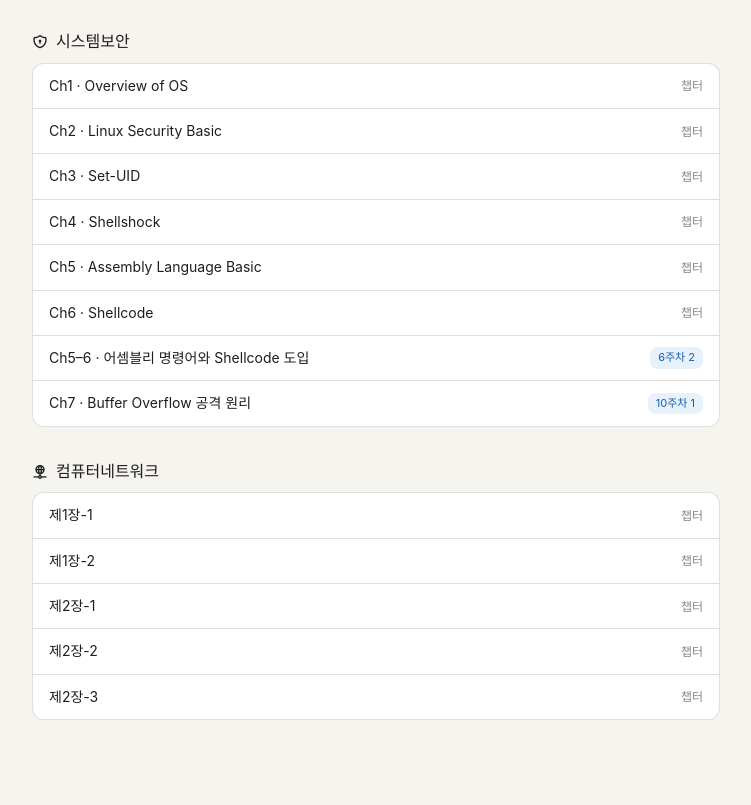
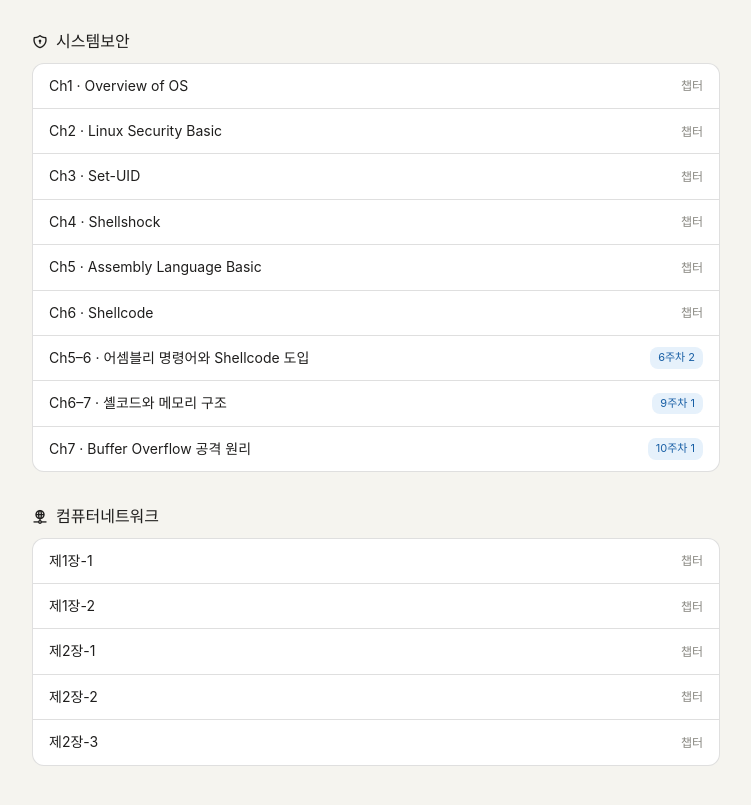
Before and after one commit to RoxyPHJ/lec_res_2026-2, a plain HTML site: page index.html in a window 1280 px wide. Shown: the part 95-900 px from the top of the page, without its empty margins (264-1015 px from the left). Before the commit the page ends 863 px from the top, so only its background shows below. Drawn offline with Linux system fonts and the light colour scheme.

Commit message:
[시스템보안] index 목차에 9주차1 링크 추가
Co-Authored-By: Claude Opus 4.8 <noreply@anthropic.com>
Claude-Session: https://claude.ai/code/session_01TR3YbKqFdiGPhyuRGSrgEj

```diff
--- a/index.html
+++ b/index.html
@@ -50,6 +50,7 @@ h2{font-size:16px;font-weight:500;margin:2rem 0 8px;display:flex;align-items:cen
   <a href="system%20security/ch5_assembly_v1_claud.html"><span>Ch5 · Assembly Language Basic</span><span class="meta">챕터</span></a>
   <a href="system%20security/ch6_shellcode_v1_claud.html"><span>Ch6 · Shellcode</span><span class="meta">챕터</span></a>
   <a href="system%20security/6주차2_system_security_claud.html"><span>Ch5–6 · 어셈블리 명령어와 Shellcode 도입</span><span class="tag">6주차 2</span></a>
+  <a href="system%20security/9주차1_system_security_claud.html"><span>Ch6–7 · 셸코드와 메모리 구조</span><span class="tag">9주차 1</span></a>
   <a href="system%20security/10주차1_system_security_claud.html"><span>Ch7 · Buffer Overflow 공격 원리</span><span class="tag">10주차 1</span></a>
 </div>
 
```
